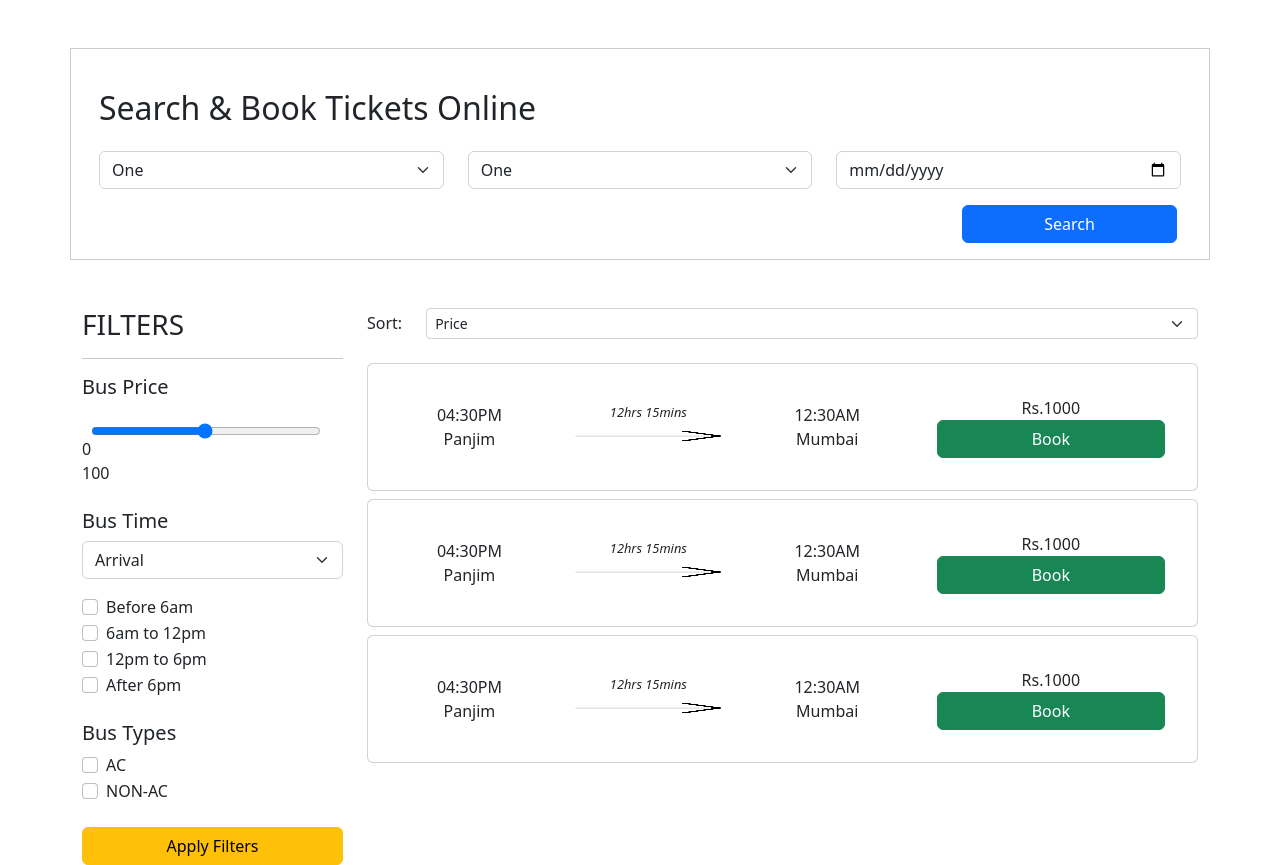
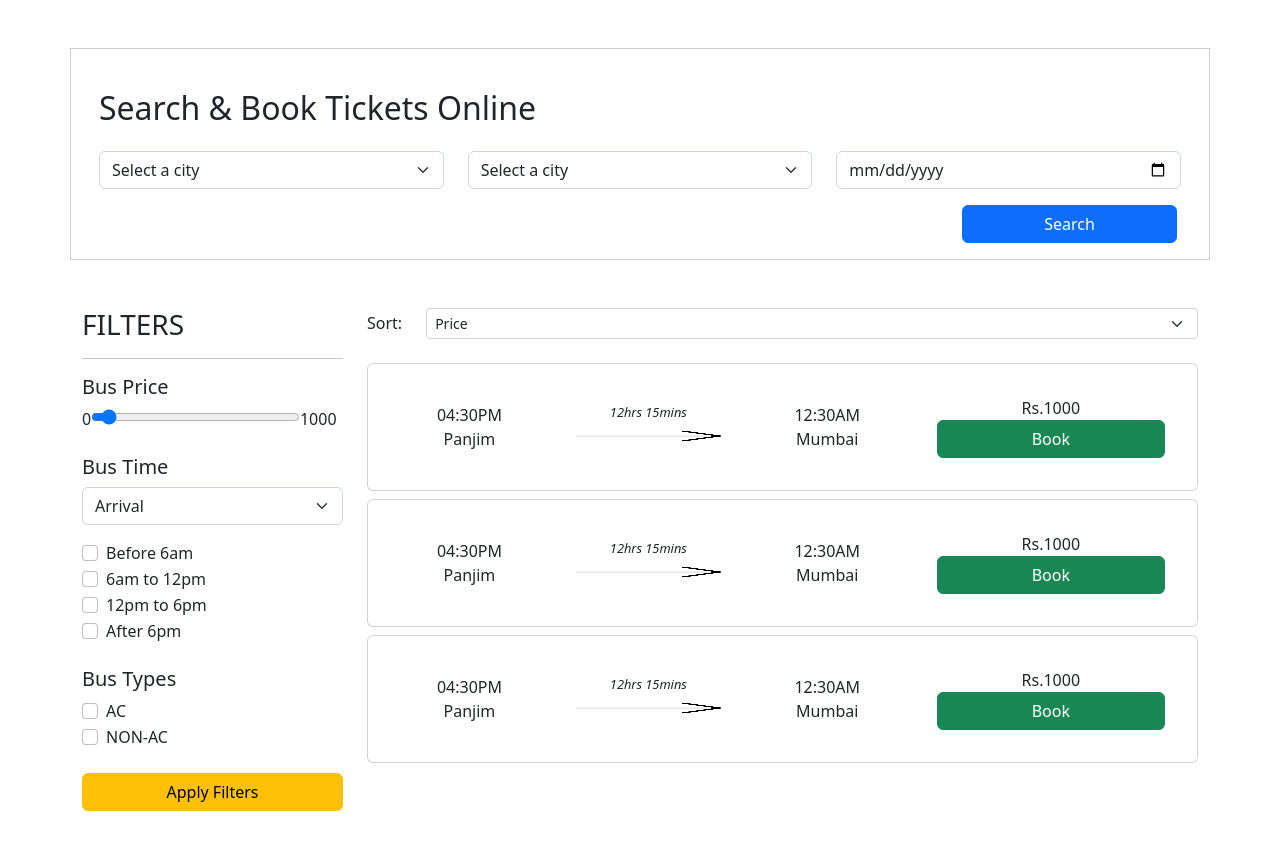
Before and after one commit to infuse-training-jan-2023/Bus-Ticket-Booking-System, a React (Create React App) app in the folder client/: page / in a window 1280 px wide. After the commit the page ends 811 px from the top, so only its background shows below. Built offline with nearby package versions, Linux system fonts and the light colour scheme.

Commit message:
search page input validation done

```diff
--- a/client/src/components/searchPage.js
+++ b/client/src/components/searchPage.js
@@ -1,9 +1,62 @@
-import React from 'react'
+import { React, useState } from 'react'
 import { Col, Container, Row, Form, Button } from 'react-bootstrap'
 import BusCard from './busCard'
 
 export default function SearchPage() {
+  const cities = ['goa', 'banglore', 'delhi']
+  const [filters, setFilters] = useState({})
+  const setField = (field,  value) => {
+    setFilters({...filters,[field]: value})
+  }
+  const [timeType, setTimeType] = useState('routine.arrival_time')
+  const [earlyMorning, setEarlyMorning] = useState({})
+  const [morning, setMorning] = useState({})
+  const [afternoon, setAfternoon] = useState({})
+  const [evening, setEvening] = useState({})
+  const [busACType, setACBusType] = useState({})
+  const [busNACType, setNACBusType] = useState({})
 
+  const handleSearch = () => {
+    if(!Object.keys(filters).length) {
+      alert('Please fill up the fields')
+      return
+    }
+    else if(filters["start_city"] === filters["destination_city"]) {
+      alert('Start and destination city can\'t be same')
+      return
+    }
+    else {
+      const days = ["sunday", "monday", "tuesday", "wednesday", "thursday", "friday", "saturday"]
+      let inputDate = new Date(filters["routine.day"]), currentDate = new Date()
+      if(inputDate.getTime() < currentDate.getTime()) {
+        alert('Invalid date selected')
+        return
+      }
+      filters["routine.day"] = days[inputDate.getDay()]
+    }
+    // console.log(filters)
+  }
+
+  const applyFilters = () => {
+    let filterArr = []
+    const arr = [earlyMorning, morning, afternoon, evening]
+    arr.forEach(element => {
+      if(Object.keys(element).length) {
+        let x = {}
+        x[`${timeType}`] = element
+        filterArr.push(x)
+      }
+    });
+
+    if(Object.keys(busACType).length)
+      filterArr.push(busACType)
+
+    if(Object.keys(busNACType).length)
+      filterArr.push(busNACType)
+
+    filters["$or"] = filterArr
+    console.log(filters)
+  }
 
   return (
     <Container>
@@ -12,27 +65,37 @@ export default function SearchPage() {
             <h2 className='my-4'>Search & Book Tickets Online</h2>
             <Row>
               <Col sm={4}>
-                <select class="form-select form-select-md mb-3">
-                  <option value="1">One</option>
-                  <option value="2">Two</option>
-                  <option value="3">Three</option>
+                <select class="form-select form-select-md mb-3" required onChange={e => {setField("start_city", e.target.value)}}>
+                  <option>Select a city</option>
+                {cities.map(city => {
+                    return (
+                      <option value={city}>{city.charAt(0).toUpperCase() + city.slice(1)}</option>
+                    )
+                  })
+                }
                 </select>
                 </Col>
                 <Col sm={4}>
-                  <select class="form-select form-select-md mb-3">
-                    <option value="1">One</option>
-                    <option value="2">Two</option>
-                    <option value="3">Three</option>
+                  <select class="form-select form-select-md mb-3" required onChange={e => {setField("destination_city", e.target.value)}}>
+                    <option>Select a city</option>
+                  {cities.map(city => {
+                    return (
+                      <option value={city}>{city.charAt(0).toUpperCase() + city.slice(1)}</option>
+                    )
+                  })
+                  }
                   </select>
                 </Col>
                 <Col sm={4}>
                   <div class='input-group' id='datetimepicker1'>
-                    <input type='date' class="form-control" />
+                    <input type='date' class="form-control" required onChange={e => {
+                      setField("routine.day", e.target.value)
+                    }}/>
                   </div>
                 </Col>
             </Row>
             <Row className='justify-content-end px-3'>
-              <Button variant='primary' style={{width: '20%'}}>Search</Button>
+              <Button variant='primary' style={{width: '20%'}} onClick={handleSearch}>Search</Button>
             </Row>
           </Form>
         </Row>
@@ -45,25 +108,25 @@ export default function SearchPage() {
               <Form>
                 <div className='mb-4'>
                   <h5>Bus Price</h5>
-                  0<input type="range" min="1" max="100" style={{width: '88%', padding:'1rem'}} />100
+                  0<input type="range" min="1" max="1000" style={{width: '80%'}} onChange={e => {setField("seat_price", {'$lte': Number(e.target.value)})}}/>1000
                 </div>
                 <div className='mb-4'>
                   <h5>Bus Time</h5>
-                  <select class="form-select form-select-md mb-3">
-                    <option value="arrival" selected>Arrival</option>
-                    <option value="departure">Departure</option>
+                  <select class="form-select form-select-md mb-3" onChange={(e) => {setTimeType(`routine.${e.target.value}`)}}>
+                    <option value="arrival_time">Arrival</option>
+                    <option value="departure_time">Departure</option>
                   </select>
-                  <Form.Check type="checkbox" label="Before 6am"/>
-                  <Form.Check type="checkbox" label="6am to 12pm"/>
-                  <Form.Check type="checkbox" label="12pm to 6pm"/>
-                  <Form.Check type="checkbox" label="After 6pm"/>
+                  <Form.Check type="checkbox" label="Before 6am" onClick={(e) => {e.target.checked?setEarlyMorning({"$lt": 600}):setEarlyMorning({})}}/>
+                  <Form.Check type="checkbox" label="6am to 12pm" onClick={(e) => {e.target.checked?setMorning({"$gte": 600, "$lt": 1200}):setMorning({})}}/>
+                  <Form.Check type="checkbox" label="12pm to 6pm" onClick={(e) => {e.target.checked?setAfternoon({"$gte": 1200, "$lt": 1800}):setAfternoon({})}}/>
+                  <Form.Check type="checkbox" label="After 6pm" onClick={(e) => {e.target.checked?setEvening({"$gte": 1800}):setEvening({})}}/>
                 </div>
                 <div className='mb-4'>
                   <h5>Bus Types</h5>
-                  <Form.Check type="checkbox" label="AC"/>
-                  <Form.Check type="checkbox" label="NON-AC"/>
+                  <Form.Check type="checkbox" label="AC" onClick={(e) => {e.target.checked?setACBusType({"bus_type": "ac"}):setACBusType('')}}/>
+                  <Form.Check type="checkbox" label="NON-AC" onClick={(e) => {e.target.checked?setNACBusType({"bus_type": "non-ac"}):setNACBusType('')}}/>
                 </div>
-                <Button variant='warning' style={{width: '100%'}} >Apply Filters</Button>
+                <Button variant='warning' style={{width: '100%'}} onClick={applyFilters}>Apply Filters</Button>
               </Form>
             </div>
           </Col>
```
